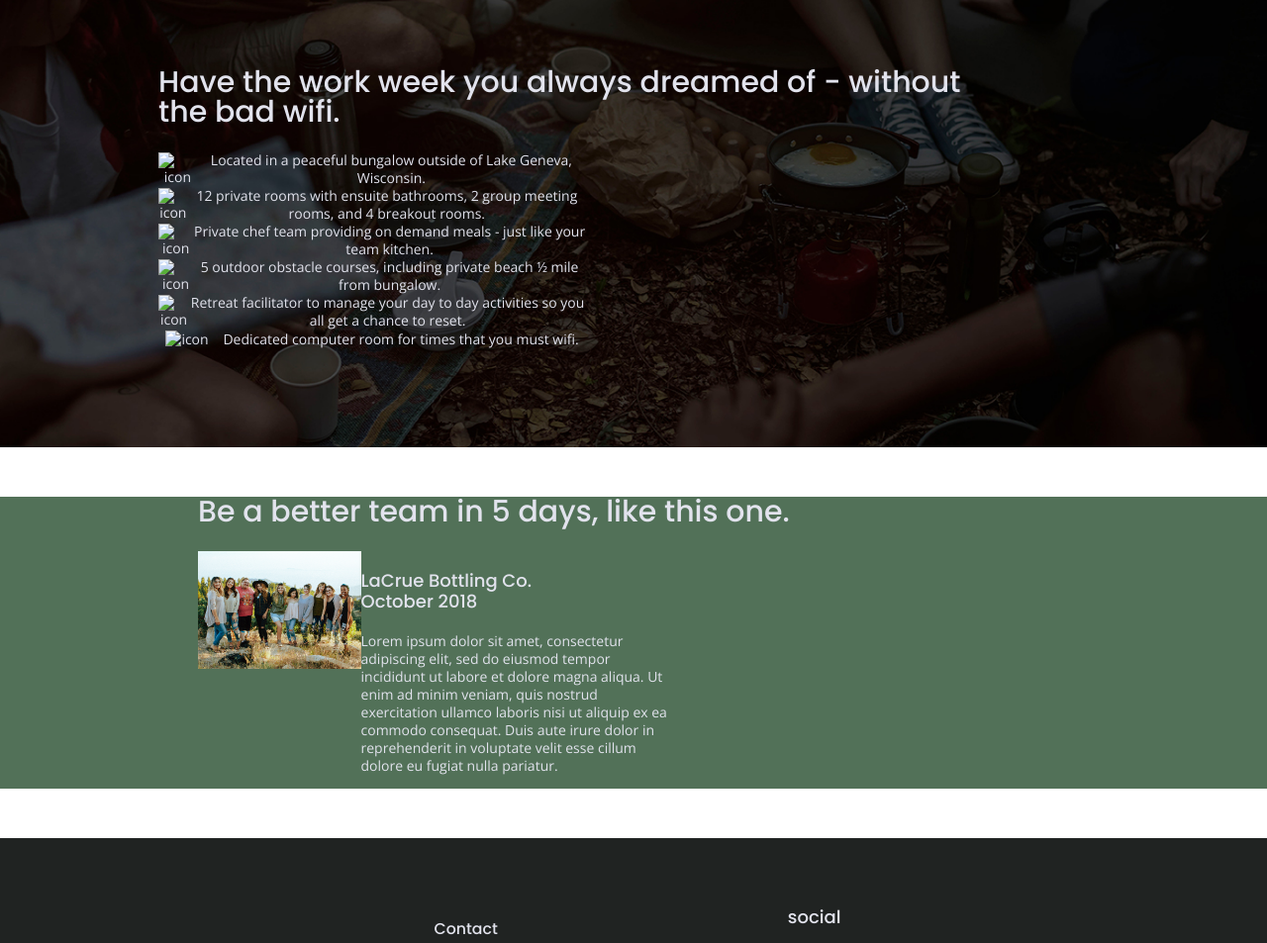
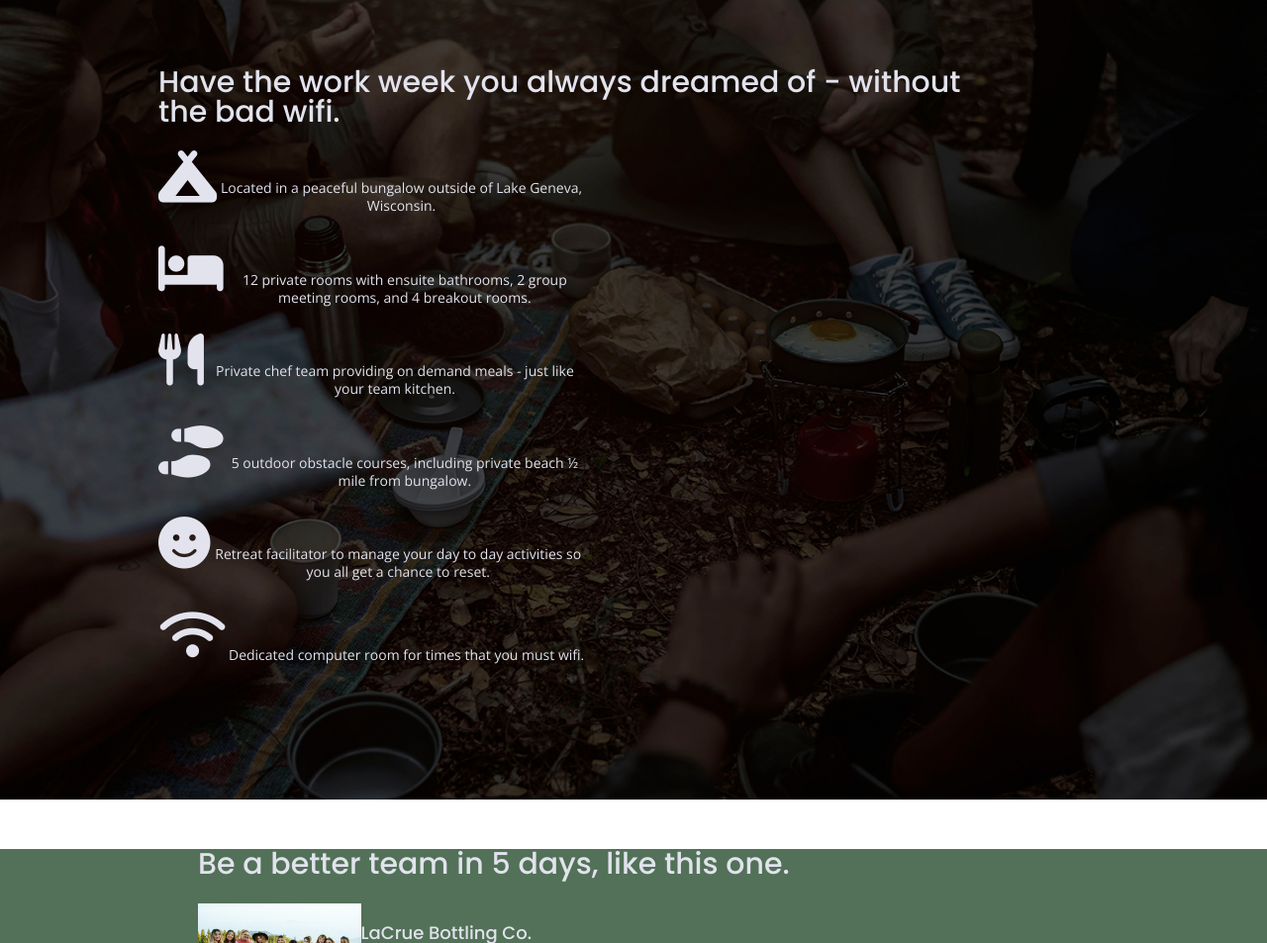
Before and after one commit to rebals/Unplugged-Retreat, a website built with Parcel: page index.html in a window 1280 px wide. Shown: the part 780-1733 px from the top of the page at 99% size. Built offline with nearby package versions, Linux system fonts and the light colour scheme.

Commit message:
Added icons

```diff
--- a/css/main.css
+++ b/css/main.css
@@ -285,6 +285,7 @@ form {
   align-items: center;
   padding: 50px 0;
 }
+
 .features {
   background: url('../img/background.jpg')center no-repeat;
   background-size: cover;
@@ -298,6 +299,12 @@ form {
 .features p {
   margin: 0;
 }
+
+.features i {
+	font-size: 3.75em;
+  margin-bottom: 40px;
+}
+
 .reviews {
   padding: 15px 20px;
   background-color: #527158;
--- a/index.html
+++ b/index.html
@@ -21,6 +21,9 @@
 
   <!-- Google Fonts -->
   <link href="https://fonts.googleapis.com/css?family=Open+Sans:400,700|Poppins:500,700" rel="stylesheet">
+
+  <!--Font Awesome-->
+  <script src="https://kit.fontawesome.com/ebf03f2a1a.js" crossorigin="anonymous"></script>
 
   <meta name="theme-color" content="#fafafa">
 </head>
@@ -70,42 +73,42 @@
 
         <article class="features-items">
           <p class="fontawesome-icon">
-            <img src="#" alt="icon"/>
+            <i class="fas fa-campground"></i>
           </p>
           <p class="features-item-description">Located in a peaceful bungalow outside of Lake Geneva, Wisconsin.</p>
         </article>
 
         <article class="features-items">
           <p class="fontawesome-icon">
-            <img src="#" alt="icon"/>
+            <i class="fas fa-bed"></i>
           </p>
           <p class="features-item-description">12 private rooms with ensuite bathrooms, 2 group meeting rooms, and 4 breakout rooms.</p>
         </article>
 
         <article class="features-items">
           <p class="fontawesome-icon">
-            <img src="#" alt="icon"/>
+            <i class="fas fa-utensils"></i>
           </p>
           <p class="features-item-description">Private chef team providing on demand meals - just like your team kitchen.</p>
         </article>
 
         <article class="features-items">
           <p class="fontawesome-icon">
-            <img src="#" alt="icon"/>
+            <i class="fas fa-shoe-prints"></i>
           </p>
           <p class="features-item-description">5 outdoor obstacle courses, including private beach &frac12; mile from bungalow.</p>
         </article>
 
         <article class="features-items">
           <p class="fontawesome-icon">
-            <img src="#" alt="icon"/>
+            <i class="fas fa-smile"></i>
           </p>
           <p class="features-item-description">Retreat facilitator to manage your day to day activities so you all get a chance to reset.</p>
         </article>
 
         <article class="features-items">
           <p class="fontawesome-icon">
-            <img src="#" alt="icon"/>
+            <i class="fas fa-wifi"></i>
           </p>
           <p class="features-item-description">Dedicated computer room for times that you must wifi.</p>
         </article>
```
Also changed, not shown: about/index.html (+3 -0 lines), faq/index.html (+3 -0 lines).
